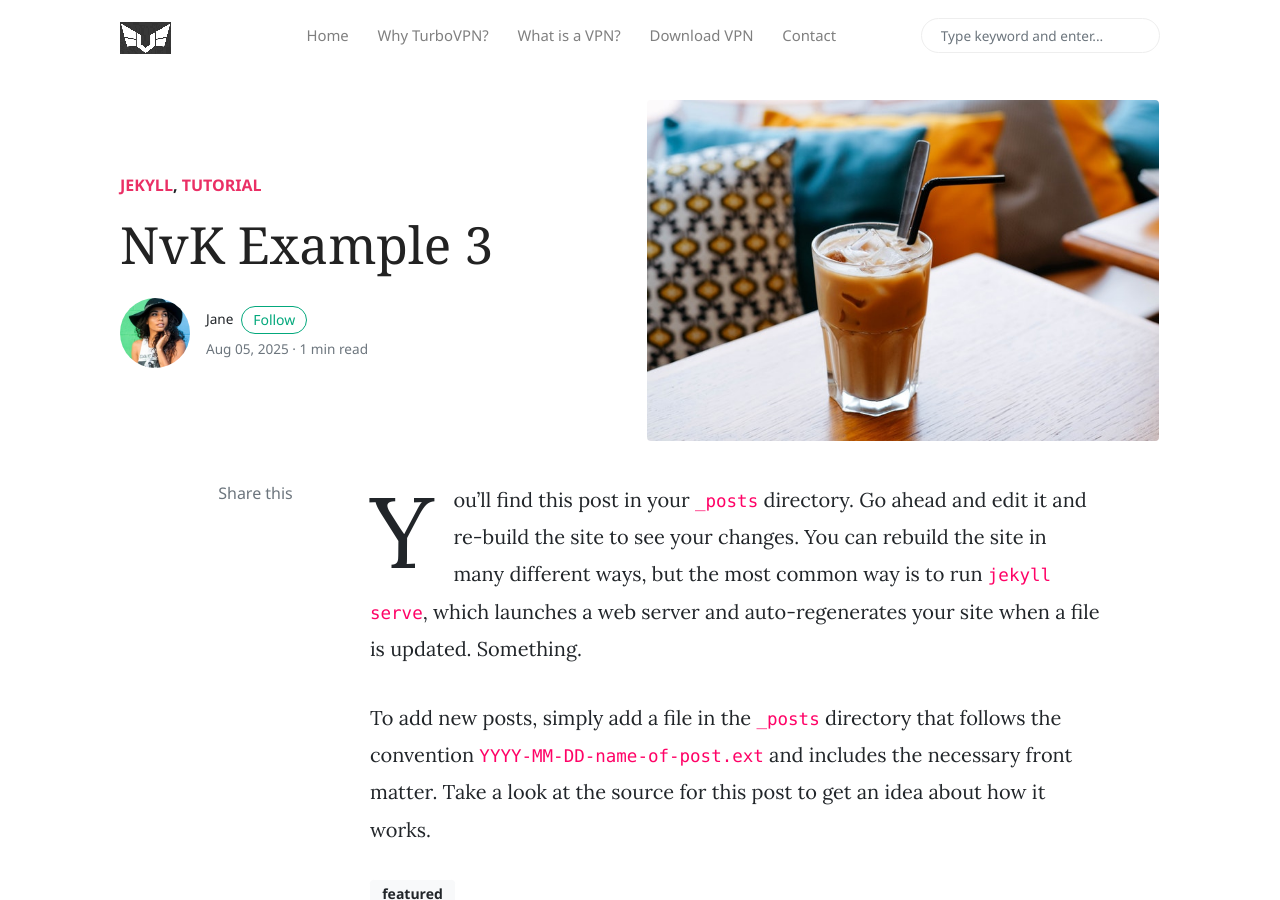
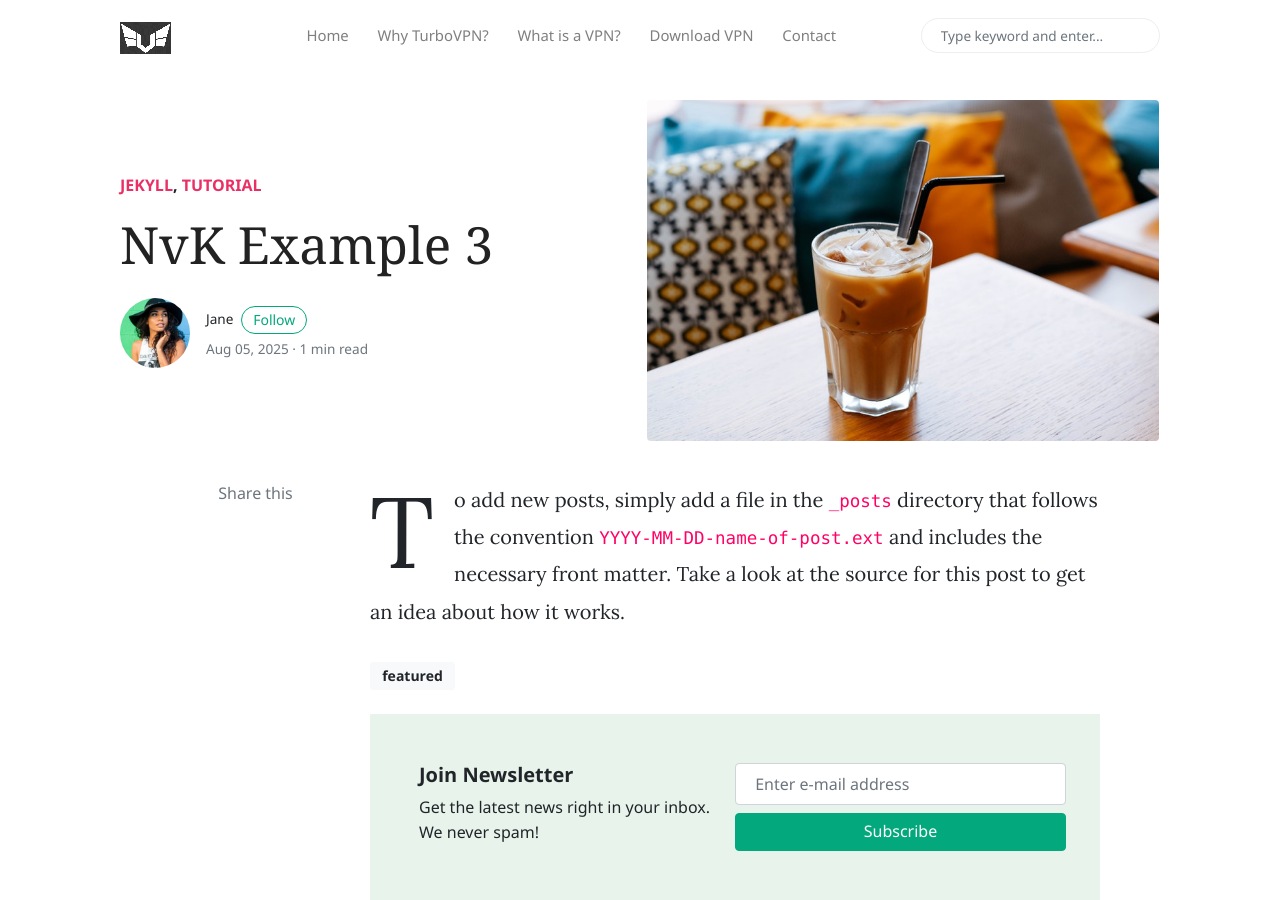
Before and after one commit to topaifree/topaifree.github.io, a Jekyll site: the page built from _posts/2025-08-05-nvk-example-3.md, in a window 1280 px wide and 900 px high. Built offline with Jekyll 4.4.1, drawn with Linux system fonts in a browser that asks for light colours; nearby versions of some CDN libraries; comment, search, counter and statistics services are not loaded.

Commit message:
Update _posts/2025-08-05-nvk-example-3.md

```diff
--- a/_posts/2025-08-05-nvk-example-3.md
+++ b/_posts/2025-08-05-nvk-example-3.md
@@ -6,6 +6,4 @@
 image: assets/images/6.jpg
 tags: featured
 ---
-You’ll find this post in your `_posts` directory. Go ahead and edit it and re-build the site to see your changes. You can rebuild the site in many different ways, but the most common way is to run `jekyll serve`, which launches a web server and auto-regenerates your site when a file is updated. Something.
-
 To add new posts, simply add a file in the `_posts` directory that follows the convention `YYYY-MM-DD-name-of-post.ext` and includes the necessary front matter. Take a look at the source for this post to get an idea about how it works.
```
